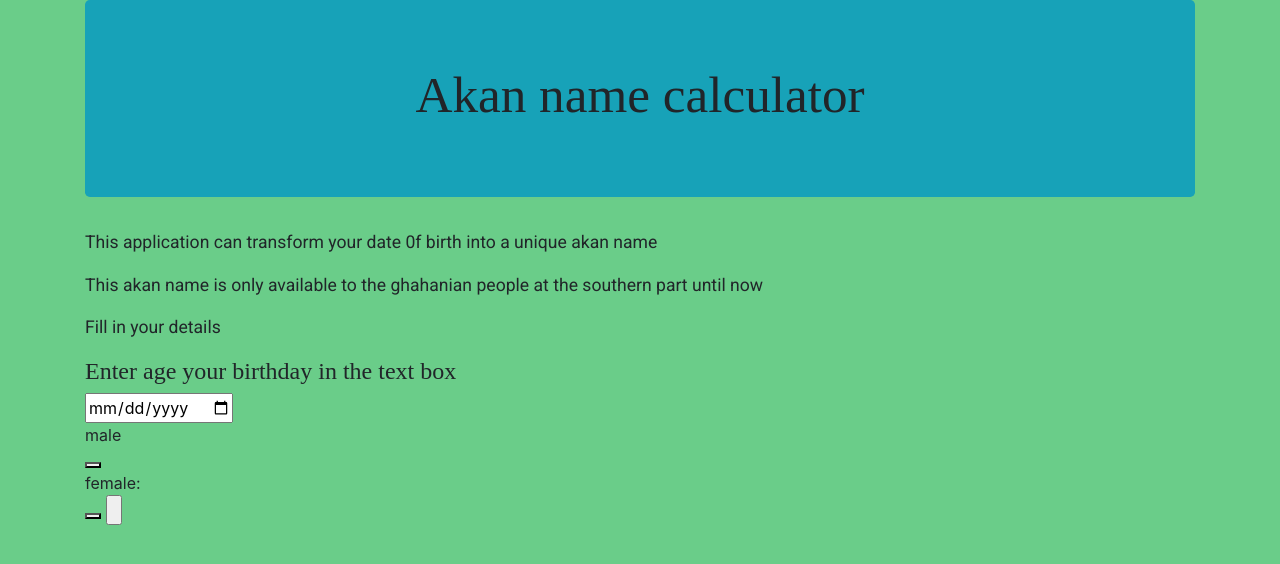
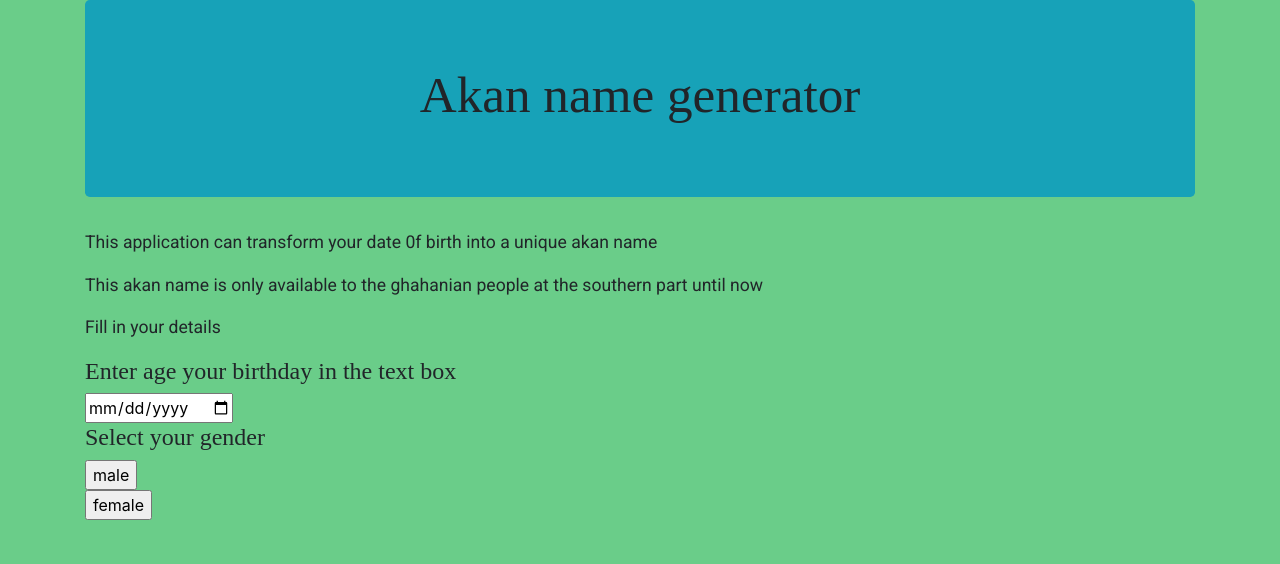
Before and after one commit to crash340/akan-name-evaluator, a plain HTML site: page index.html in a window 1280 px wide. Drawn offline with Linux system fonts and the light colour scheme; a web font is replaced by a local one.

Commit message:
added div tags on both buttons

```diff
--- a/index.html
+++ b/index.html
@@ -5,26 +5,29 @@
   <link rel="stylesheet" href="css/bootstrap.css" type="text/css">
   <link href="https://fonts.googleapis.com/css?family=Muli&display=swap" rel="stylesheet">
   <link href="https://fonts.googleapis.com/css?family=Roboto&display=swap" rel="stylesheet">
+  <script src="javascript/scripts.js" type="text/javascript"></script>
   <link rel="stylesheet" href="css/styles.css" type="text/css">
-  <script src="javascript/scripts.js" type="text/javascript"></script>
 </head>
 <body>
   <div class="container">
     <div class="jumbotron bg-info">
-      <h1>Akan name calculator</h1>
+      <h1>Akan name generator</h1>
     </div>
     <p>This application can transform your date 0f birth into a unique akan name</p>
     <p>This akan name is only available to the ghahanian people at the southern part until now</p>
     <p>Fill in your details</p>
     <form>
       <h2>Enter age your birthday in the text box</h2>
-      <input type="date" name="birthday" required>
-        <br>male<br>
-        <button id = "bu1"></button>
-        <br>female:<br>
-        <button id ="bu2"></button>
-        <input type="button" onclick="hi()">
-  </form>
+      <input id="Bday" type="date" name="birthday" required>
+      <h2>Select your gender</h2>
+      <div class= "m1">
+      <input id="bu1" type="submit" name="button1" value="male" onclick="male()">
+    </div>
+      <div class= m1>
+      <input type="submit" id="bu2" value="female" name="button2" onclick="female()">
+    </div>
+    </form>
   </div>
 </body>
+
 </html>
```
